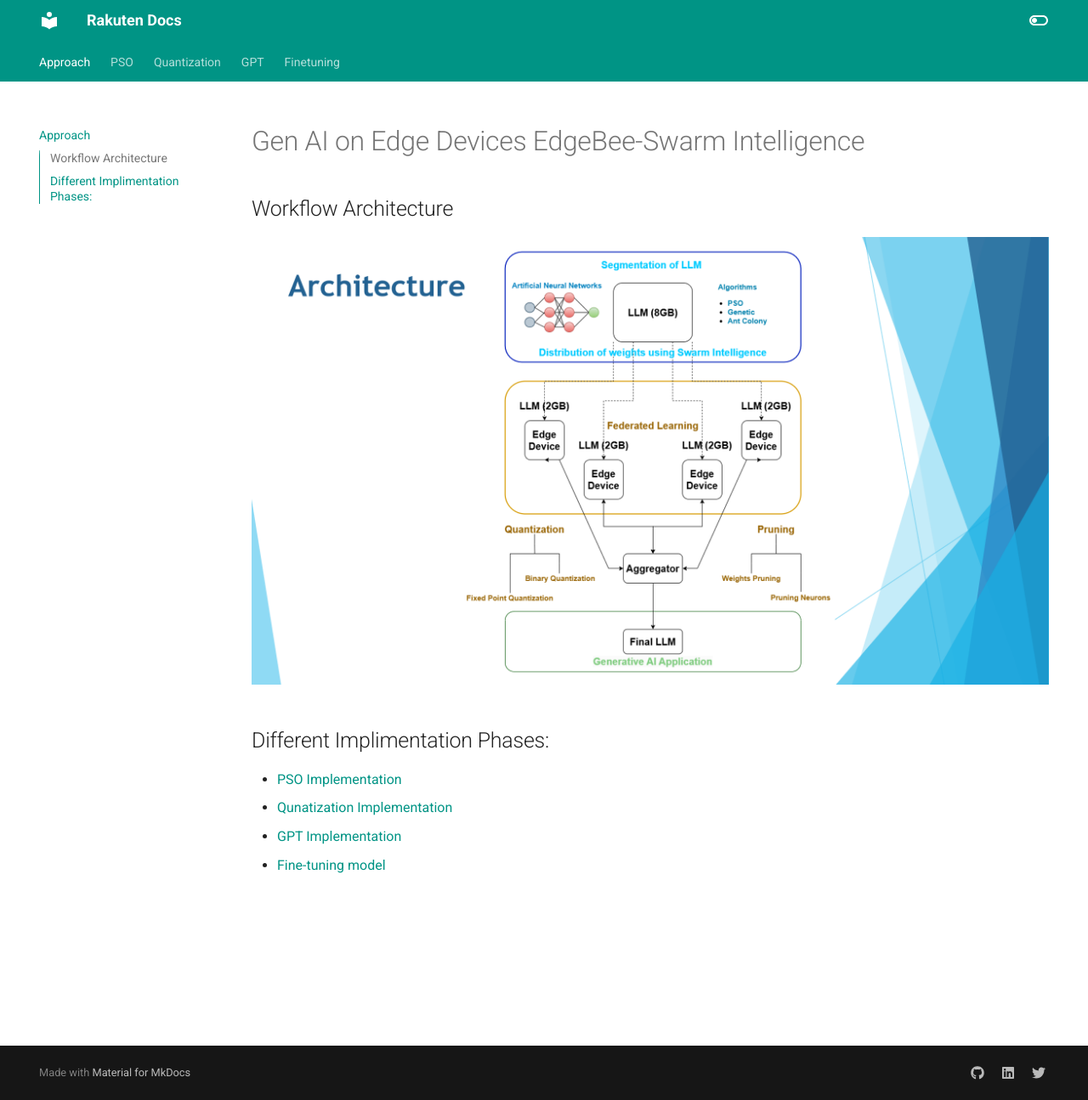
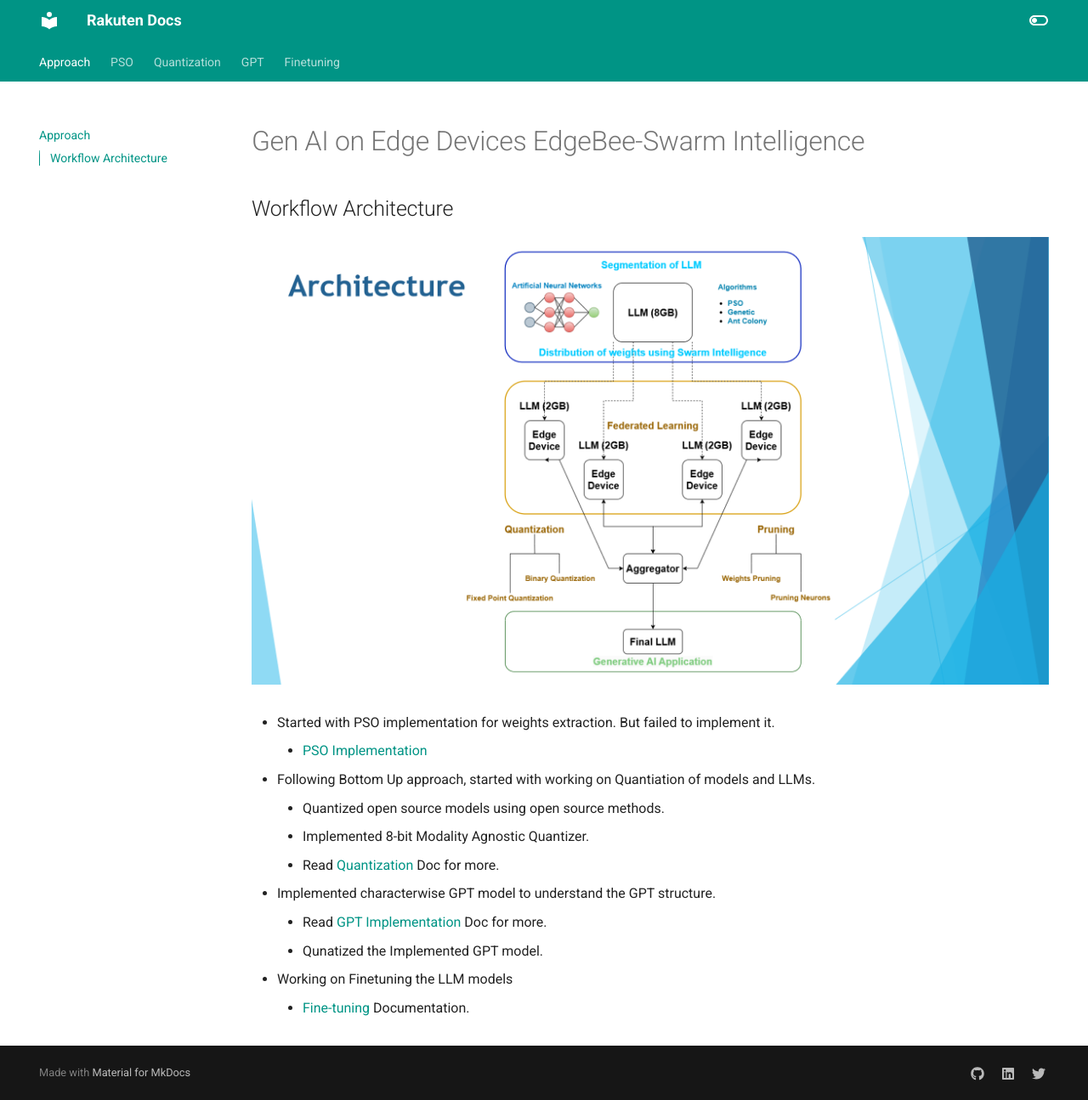
Before and after one commit to iamrajharshit/ProjectRakuten, an MkDocs documentation site: the page built from docs/index.md, in a window 1280 px wide and 1295 px high. Shown: the whole window at 85% size. Built offline with MkDocs 1.6.1 and Material for MkDocs 9.7.7, drawn with Linux system fonts in a browser that asks for light colours.

Commit message:
Added updates

```diff
--- a/docs/index.md
+++ b/docs/index.md
@@ -5,11 +5,17 @@
 
 ![workflow](./img/home/00_Architecture.png)
 
+- Started with PSO implementation for weights extraction. But failed to implement it.
+    - [PSO Implementation](./pso.md)
 
-## Different Implimentation Phases:
+- Following Bottom Up approach, started with working on Quantiation of models and LLMs.
+    - Quantized open source models using open source methods.
+    - Implemented 8-bit Modality Agnostic Quantizer.
+    - Read [Quantization](./Quantization.md) Doc for more.
 
+- Implemented characterwise GPT model to understand the GPT structure.
+    - Read [GPT Implementation](./gpt.md) Doc for more.
+    - Qunatized the Implemented GPT model.
 
-- [PSO Implementation](./pso.md)
-- [Qunatization Implementation](Quantization.md)
-- [GPT Implementation](./gpt.md)
-- [Fine-tuning model](./finetuning.md)
+- Working on Finetuning the LLM models
+    - [Fine-tuning](./finetuning.md) Documentation.
```
